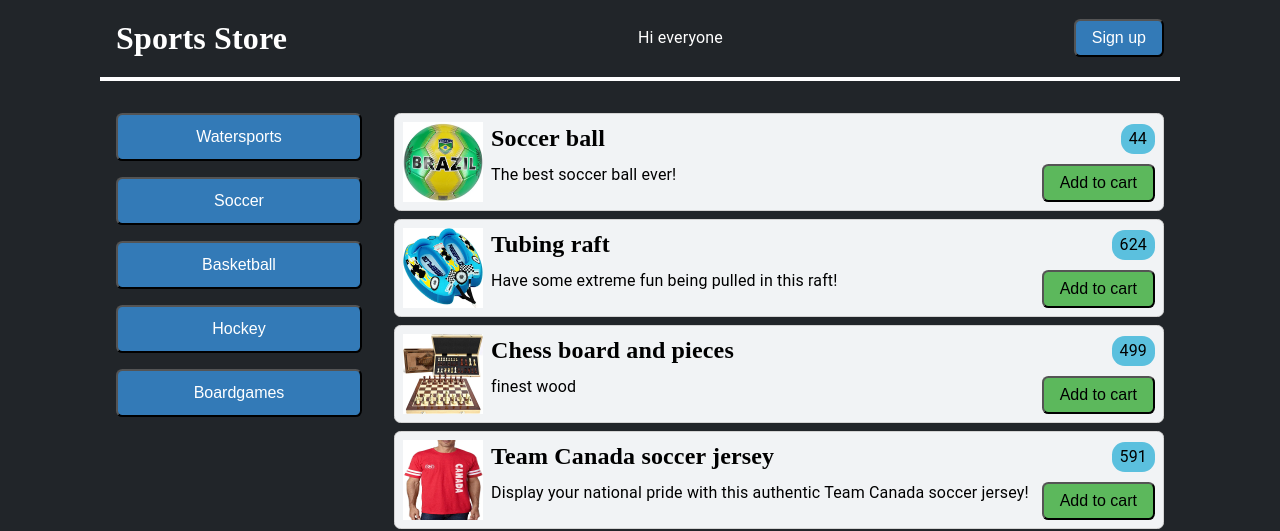
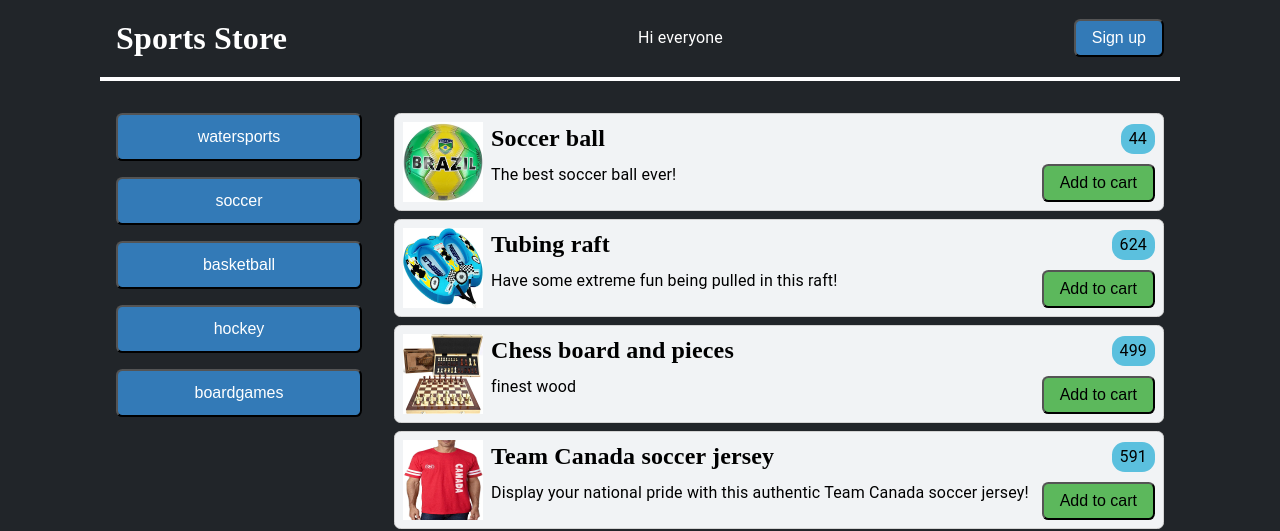
Before and after one commit to tupes/comit-react-2021, a React (Create React App) app in the folder applications/ecommerce-react/: page / in a window 1280 px wide. Shown: the top 531 px of the page. Built offline with nearby package versions, Linux system fonts and the light colour scheme.

Commit message:
Created ProductCategories component and productCategories.json

```diff
--- a/applications/ecommerce-react/src/components/ProductCategories.js
+++ b/applications/ecommerce-react/src/components/ProductCategories.js
@@ -1,34 +1,15 @@
 import React from "react";
+
+import ProductCategory from "./ProductCategory.js";
+import productCategories from "../data/productCategories.json";
 
 export default function ProductCategories() {
   return (
-    <section class="categories">
+    <section className="categories">
       <ul>
-        <li>
-          <button>
-            <a href="pages/watersports.html">Watersports</a>
-          </button>
-        </li>
-        <li>
-          <button>
-            <a href="pages/soccer.html">Soccer</a>
-          </button>
-        </li>
-        <li>
-          <button>
-            <a href="pages/basketball.html">Basketball</a>
-          </button>
-        </li>
-        <li>
-          <button>
-            <a href="pages/hockey.html">Hockey</a>
-          </button>
-        </li>
-        <li>
-          <button>
-            <a href="pages/boardgames.html">Boardgames</a>
-          </button>
-        </li>
+        {productCategories.map((productCategory) => (
+          <ProductCategory category={productCategory} key={productCategory} />
+        ))}
       </ul>
     </section>
   );
--- /dev/null
+++ b/applications/ecommerce-react/src/components/ProductCategory.js
@@ -0,0 +1,11 @@
+import React from "react";
+
+export default function ProductCategory(props) {
+  return (
+    <li>
+      <button>
+        <a href={`pages/${props.category}.html`}>{props.category}</a>
+      </button>
+    </li>
+  );
+}
--- a/applications/ecommerce-react/src/components/ProductsList.js
+++ b/applications/ecommerce-react/src/components/ProductsList.js
@@ -5,32 +5,19 @@ import Product from "./Product.js";
 import products from "../data/products.json";
 
 export default function ProductsList() {
-  const productComponents = [];
-
-  products.forEach((product) => {
-    const productComponent = (
-      <Product
-        imageUrl={product.imageUrl}
-        name={product.name}
-        price={product.price}
-        description={product.description}
-      />
-    );
-    productComponents.push(productComponent);
-  });
-
   return (
-    <section class="items">
-      <ul>{productComponents}</ul>
+    <section className="items">
+      <ul>
+        {products.map((product) => (
+          <Product
+            imageUrl={product.imageUrl}
+            name={product.name}
+            price={product.price}
+            description={product.description}
+            key={product.id}
+          />
+        ))}
+      </ul>
     </section>
   );
 }
-
-// Passed to Product component
-
-// props = {
-//   imageUrl: "imgs/ball.png",
-//   name: "Soccer ball",
-//   price: "44.00",
-//   description: "The best soccer ball ever!",
-// }
--- /dev/null
+++ b/applications/ecommerce-react/src/data/productCategories.json
@@ -0,0 +1 @@
+["watersports", "soccer", "basketball", "hockey", "boardgames"]
```
